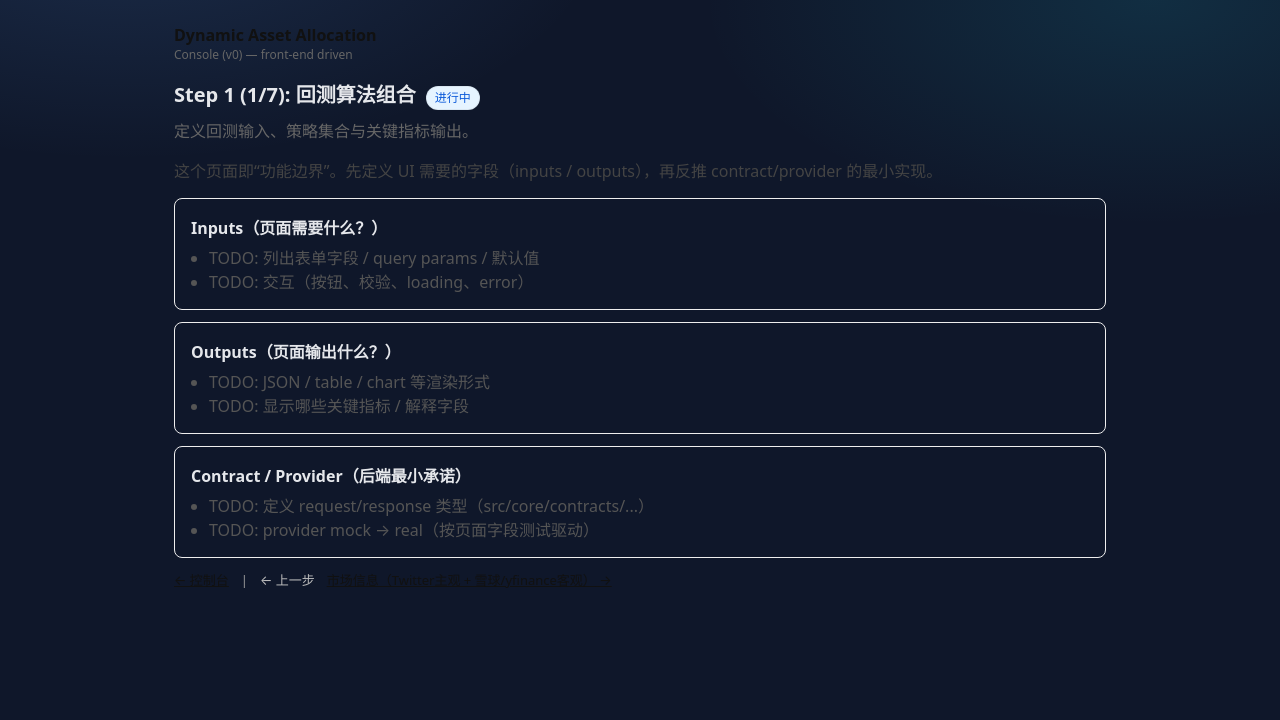
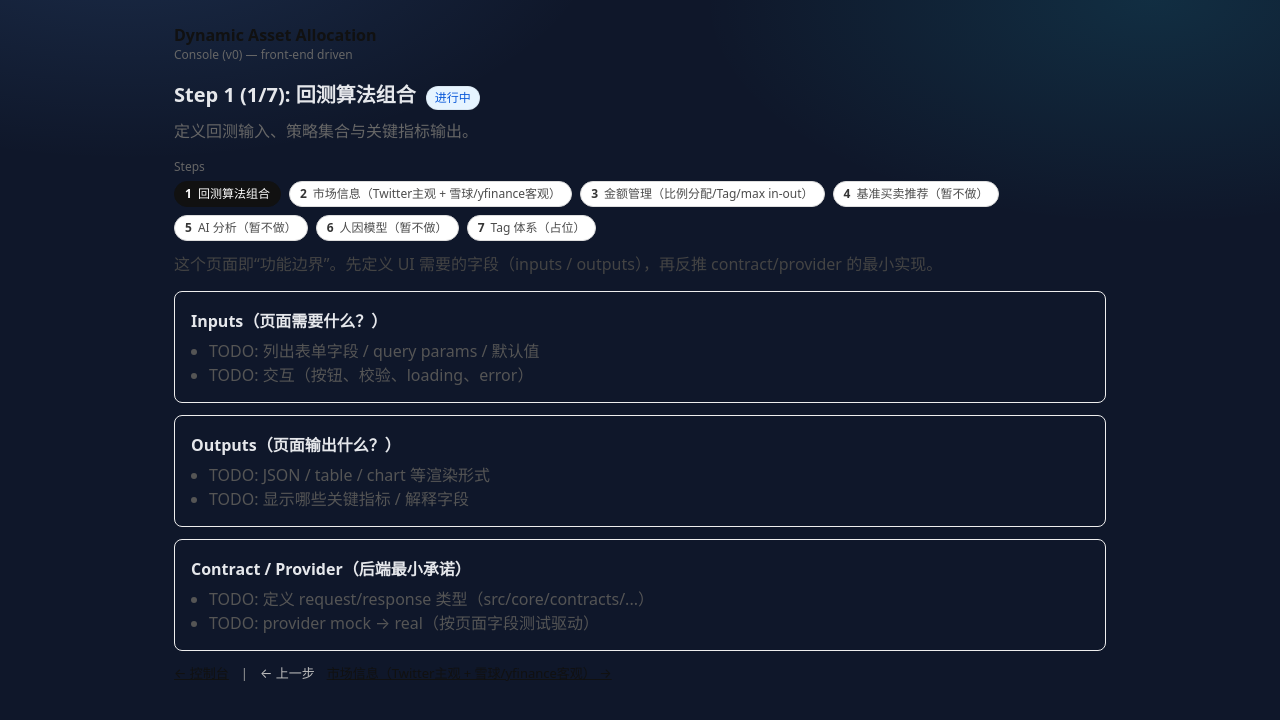
Before and after one commit to Jarvis-agent-bot/Dynamic-Asset-Allocation, a Next.js app: page /daa/step/1 in a window 1280 px wide. Shown: the top 720 px of the page. Built offline with nearby package versions, Linux system fonts and the light colour scheme.

Commit message:
ui: add steps quick nav to DAA step pages

```diff
--- /dev/null
+++ b/app/daa/components/StepsQuickNav.jsx
@@ -0,0 +1,39 @@
+import Link from "next/link";
+import { DAA_STEPS } from "../steps";
+
+export default function StepsQuickNav({ activeId }) {
+  return (
+    <nav aria-label="DAA steps" style={{ marginTop: 10 }}>
+      <div style={{ fontSize: 12, color: "#666", marginBottom: 6 }}>Steps</div>
+      <div style={{ display: "flex", flexWrap: "wrap", gap: 8 }}>
+        {DAA_STEPS.map((s) => {
+          const isActive = Number(activeId) === s.id;
+          return (
+            <Link
+              key={s.id}
+              href={`/daa/step/${s.id}`}
+              aria-current={isActive ? "page" : undefined}
+              style={{
+                display: "inline-flex",
+                alignItems: "center",
+                gap: 6,
+                padding: "6px 10px",
+                borderRadius: 999,
+                border: `1px solid ${isActive ? "#111" : "#ddd"}`,
+                background: isActive ? "#111" : "#fff",
+                color: isActive ? "#fff" : "#111",
+                textDecoration: "none",
+                fontSize: 12,
+                lineHeight: 1,
+              }}
+              title={`Step ${s.id}: ${s.title}`}
+            >
+              <span style={{ fontWeight: 700, opacity: isActive ? 1 : 0.85 }}>{s.id}</span>
+              <span style={{ opacity: isActive ? 1 : 0.75 }}>{s.title}</span>
+            </Link>
+          );
+        })}
+      </div>
+    </nav>
+  );
+}
--- a/app/daa/step/[id]/page.jsx
+++ b/app/daa/step/[id]/page.jsx
@@ -1,6 +1,7 @@
 import Link from "next/link";
 import { DAA_STEPS, getStep } from "../../steps";
 import StatusPill from "../../components/StatusPill";
+import StepsQuickNav from "../../components/StepsQuickNav";
 
 export function generateMetadata({ params }) {
   const step = getStep(params?.id);
@@ -51,6 +52,8 @@ export default function StepPage({ params }) {
         <h1 style={{ margin: 0, fontSize: 20 }}>未知步骤</h1>
         <p style={{ color: "#666" }}>step id: {String(params?.id)}</p>
 
+        <StepsQuickNav activeId={null} />
+
         <div style={{ marginTop: 12 }}>
           <div style={{ fontWeight: 600, marginBottom: 6 }}>可用步骤</div>
           <ul style={{ margin: 0, paddingLeft: 18, color: "#555" }}>
@@ -87,7 +90,9 @@ export default function StepPage({ params }) {
 
       {step.desc ? <p style={{ color: "#666", marginTop: 8 }}>{step.desc}</p> : null}
 
-      <p style={{ color: "#444", marginTop: 8 }}>
+      <StepsQuickNav activeId={step.id} />
+
+      <p style={{ color: "#444", marginTop: 10 }}>
         这个页面即“功能边界”。先定义 UI 需要的字段（inputs / outputs），再反推 contract/provider 的最小实现。
       </p>
 
```
